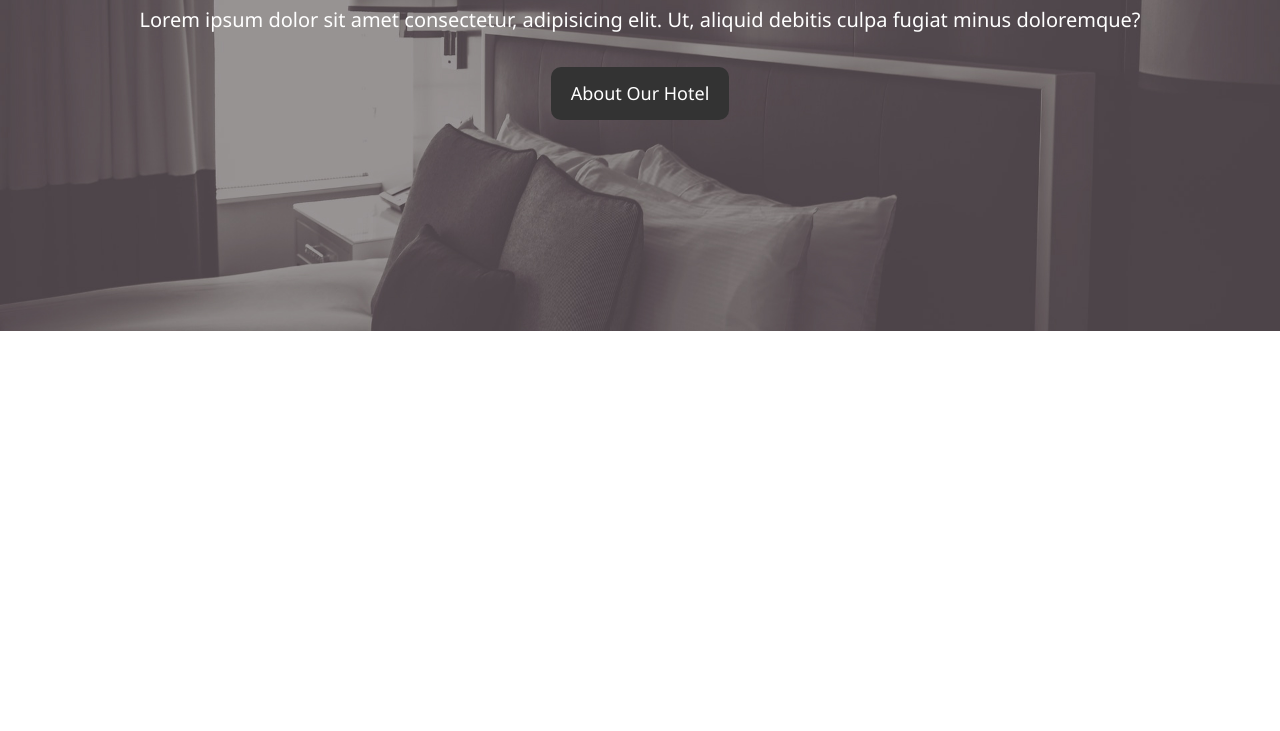
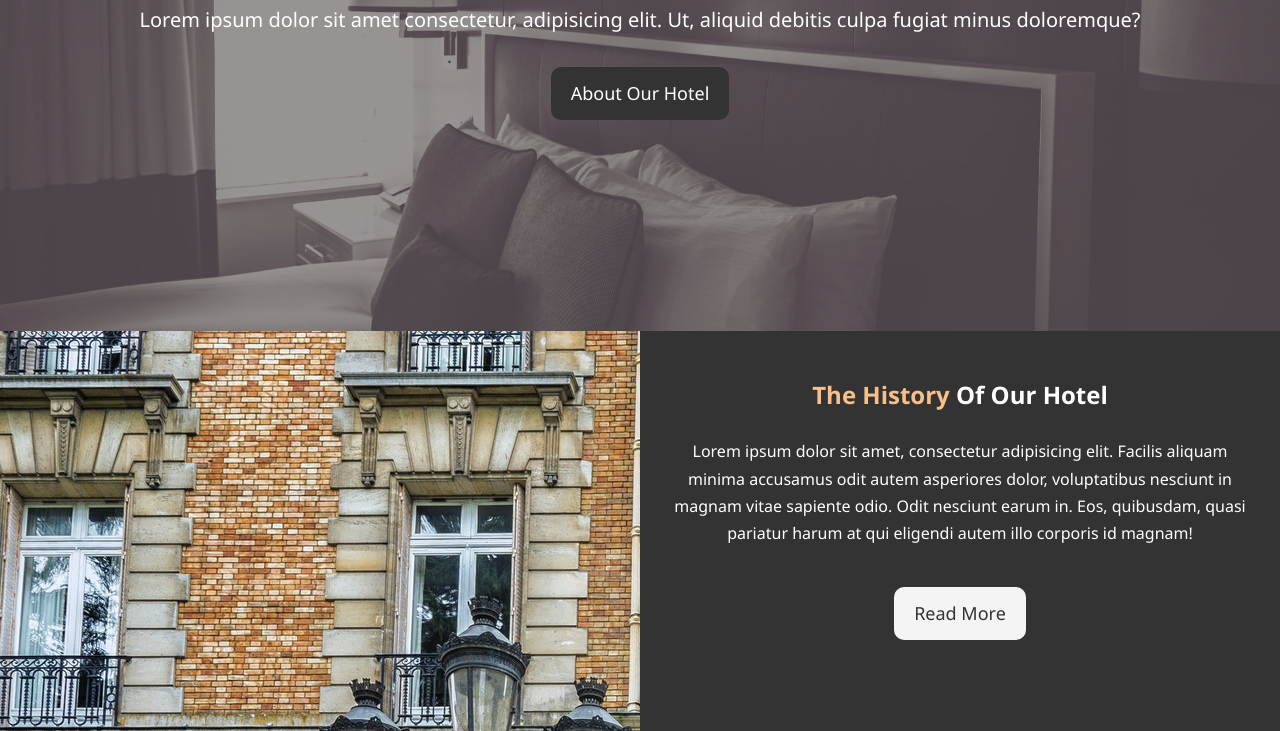
Before and after one commit to ks603/Hotel-Project, a plain HTML site: page index.html in a window 1280 px wide. Shown: the part 336-1067 px from the top of the page. Before the commit the page ends 800 px from the top, so only its background shows below. Drawn offline with Linux system fonts and the light colour scheme.

Commit message:
Added content to showcase

```diff
--- a/css/style.css
+++ b/css/style.css
@@ -48,8 +48,28 @@ p {
   cursor: pointer;
 }
 
+.btn-light {
+  background: #f4f4f4;
+  color: #333;
+}
+
+.bg-dark {
+  background: #333;
+  color: #fff;
+}
+
+.bg-light {
+  background: #f4f4f4;
+  color: #fff;
+}
+
+.bg-primary {
+  background: #333;
+  color: #fff;
+}
+
 .btn:hover {
-  color: #f7c08a;
+  background: #f7c08a;
   color: #333;
 }
 
@@ -108,3 +128,27 @@ p {
   padding-bottom: 20px;
   line-height: 1.7em;
 }
+
+#home-info {
+  height: 400px;
+}
+
+#home-info .info-img {
+  float: left;
+  width: 50%;
+  background: url('../img/photo-1.jpg') no-repeat;
+  min-height: 100%;
+}
+
+#home-info .info-content {
+  float: right;
+  width: 50%;
+  height: 100%;
+  text-align: center;
+  padding: 50px 30px;
+  overflow: hidden;
+}
+
+#home-info .info-content p {
+  padding-bottom: 30px;
+}
--- a/index.html
+++ b/index.html
@@ -28,5 +28,14 @@
       </div>
     </div>
   </header>
+
+  <section id="home-info" class="bg-dark">
+    <div class="info-img"></div>
+    <div class="info-content">
+      <h2><span class="text-primary">The History</span> Of Our Hotel</h2>
+      <p>Lorem ipsum dolor sit amet, consectetur adipisicing elit. Facilis aliquam minima accusamus odit autem asperiores dolor, voluptatibus nesciunt in magnam vitae sapiente odio. Odit nesciunt earum in. Eos, quibusdam, quasi pariatur harum at qui eligendi autem illo corporis id magnam! </p>
+      <a href="about.html" class="btn btn-light">Read More</a>
+    </div>
+  </section>
 </body>
 </html>
```
